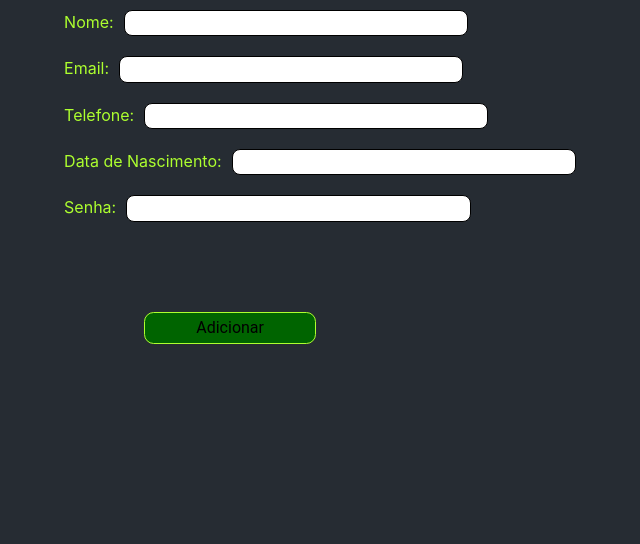
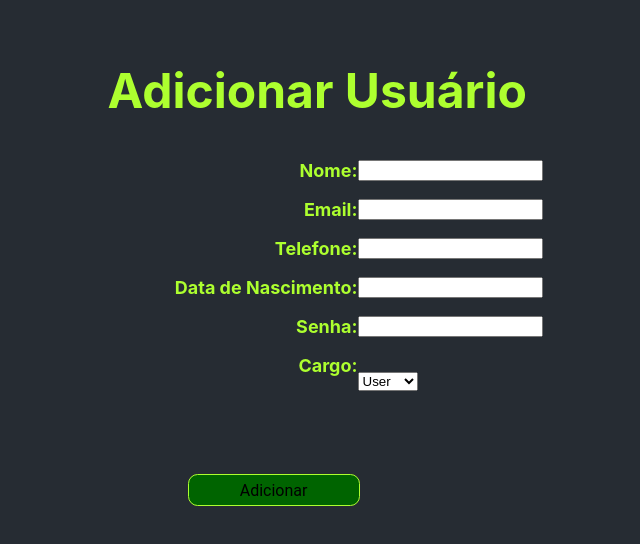
Before and after one commit to indigotech/onboard-lucas-santos, a React (Create React App) app in the folder leme-onboarding/: page /add in a window 1280 px wide. Shown: the top 544 px of the page, without its empty margins (315-955 px from the left). Built offline with nearby package versions, Linux system fonts and the light colour scheme.

Commit message:
PR changes

```diff
--- a/leme-onboarding/src/components/AddUser/AddUser.css
+++ b/leme-onboarding/src/components/AddUser/AddUser.css
@@ -1,11 +1,12 @@
-input{
-    border:0.1em solid black;
-    border-radius:0.6em;
-    margin: 10px;
-    padding:0.35em 6.2em;
+label{
+    display: inline-block;
+    float: left;
+    clear: left;
+    width: 250px;
+    text-align: right;
+    font-size: large;
 }
-
-.container {
-    width: 500px;
-    clear: both;
+input {
+  display: inline-block;
+  float: left;
 }
--- a/leme-onboarding/src/components/AddUser/AddUser.tsx
+++ b/leme-onboarding/src/components/AddUser/AddUser.tsx
@@ -1,11 +1,15 @@
 import React from 'react';
 import './AddUser.css';
-import {errorAddUser} from '../GraphQL/Validation';
-import {AddUserState, mutationUser} from '../GraphQL/createUser';
+import { errorAddUser } from '../GraphQL/Validation';
+import { AddUserState, mutationUser } from '../GraphQL/createUser';
+import { createBrowserHistory } from 'history';
 
 
-export class AddUser extends React.Component<{},AddUserState> {
-    constructor (props: any) {
+export const history = createBrowserHistory({forceRefresh:true});
+
+
+export class AddUser extends React.Component<{}, AddUserState> {
+    constructor(props: any) {
         super(props)
 
         this.state = {
@@ -14,6 +18,7 @@ export class AddUser extends React.Component<{},AddUserState> {
             phone: "",
             birthDate: "",
             password: "",
+            role: "user"
         }
     }
 
@@ -24,14 +29,24 @@ export class AddUser extends React.Component<{},AddUserState> {
         } as Pick<AddUserState, keyof AddUserState>);
     };
 
-    private handleButtomClick = async () => {
+    private handleChangeSelect = (e: React.FormEvent<HTMLSelectElement>) => {
+        const { name, value } = e.currentTarget;
+        this.setState({
+            [name]: value
+        } as Pick<AddUserState, keyof AddUserState>);
+    };
 
-        try{
+    private handleButtonClick = async () => {
+
+        try {
             const result = errorAddUser(this.state.name, this.state.email, this.state.phone, this.state.birthDate, this.state.password)
 
-            if (result === true ) {
-                mutationUser(this.state.name, this.state.email, this.state.phone, this.state.birthDate, this.state.password, "user")
-                alert("Usuário adicionado!")
+            if (result === true) {
+                const userToMutate = this.state
+
+                await mutationUser(userToMutate)
+                history.push("/home");
+                alert("Usuário Adicionado!");
             }
         } catch (Error) {
             alert(Error.message)
@@ -40,24 +55,31 @@ export class AddUser extends React.Component<{},AddUserState> {
 
     render() {
         return (
-            <label>
-                Nome:
-                <input type="text" name="name" onChange={this.handleChange}/>
-                <br/>
-                Email:
-                <input type="text" name="email" onChange={this.handleChange}/>
-                <br/>
-                Telefone:
-                <input type="text" name="phone" onChange={this.handleChange}/>
-                <br/>
-                Data de Nascimento:
-                <input type="text" name="birthDate" onChange={this.handleChange}/>
-                <br/>
-                Senha:
-                <input type="password" name="password" onChange={this.handleChange}/>
-                <br/>
-                <button onClick={this.handleButtomClick}>Adicionar</button>
-            </label>
+            <h1>
+                <h2>Adicionar Usuário</h2>
+                <label>Nome:</label>
+                <input type="text" name="name" onChange={this.handleChange} />
+                <br />
+                <label>Email:</label>
+                <input type="text" name="email" onChange={this.handleChange} />
+                <br />
+                <label>Telefone:</label>
+                <input type="text" name="phone" onChange={this.handleChange} />
+                <br />
+                <label>Data de Nascimento:</label>
+                <input type="text" name="birthDate" onChange={this.handleChange} />
+                <br />
+                <label>Senha:</label>
+                <input type="password" name="password" onChange={this.handleChange} />
+                <br />
+                <label>Cargo:</label>
+                <select name="role" onChange={this.handleChangeSelect}>
+                    <option value={"user"}>User</option>
+                    <option value={"admin"}>Admin</option>
+                </select>
+                <br />
+                <button onClick={this.handleButtonClick}>Adicionar</button>
+            </h1>
         )
     }
 }
--- a/leme-onboarding/src/components/GraphQL/createUser.tsx
+++ b/leme-onboarding/src/components/GraphQL/createUser.tsx
@@ -11,7 +11,6 @@ mutation createUser($data : UserInputType!) {
         phone
         birthDate
         email
-        role
     }
 }
 `;
@@ -29,6 +28,7 @@ export interface AddUserState {
     phone: string;
     birthDate: string;
     password: string;
+    role: string;
 }
 
 export const client = new ApolloClient({
@@ -36,12 +36,25 @@ export const client = new ApolloClient({
     cache: new InMemoryCache()
 })
 
-export async function mutationUser (name: string, email: string, phone: string, birthDate: string, password:string, role: string) {
+export async function mutationUser (user: AddUserState) {
+
+    const name = user.name;
+    const email = user.email;
+    const phone = user.phone;
+    const birthDate = user.birthDate;
+    const password = user.password
+    const role = user.role;
+
     const result = await client.mutate<AddUserState>({
         mutation: CREATE,
         variables: {
-            data: {
-                name, email, phone, birthDate, password, role
+            data:{
+                name,
+                email,
+                phone,
+                birthDate,
+                password,
+                role,
             }
         }
     })
```
